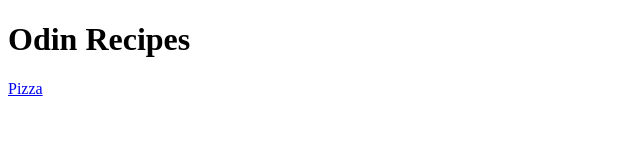
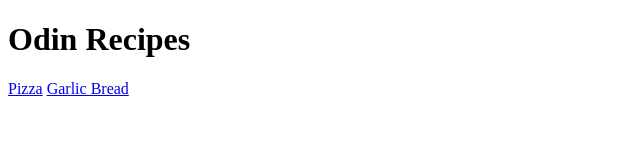
Before and after one commit to adamsopinski/odin-recipes, a plain HTML site: page index.html in a window 1280 px wide. Shown: the whole page, without its empty margins (0-640 px from the left). Drawn offline with Linux system fonts and the light colour scheme.

Commit message:
Added a link in index.html to garlic-bread.html

```diff
--- a/index.html
+++ b/index.html
@@ -8,5 +8,6 @@
     <body>
         <h1>Odin Recipes</h1>
         <a href="recipes/pizza.html">Pizza</a>
+        <a href="recipes/garlic-bread.html">Garlic Bread</a>
     </body>
 </html>
```
Also changed, not shown: imgs/garlic-bread.webp (added), imgs/pizza.png (added).
